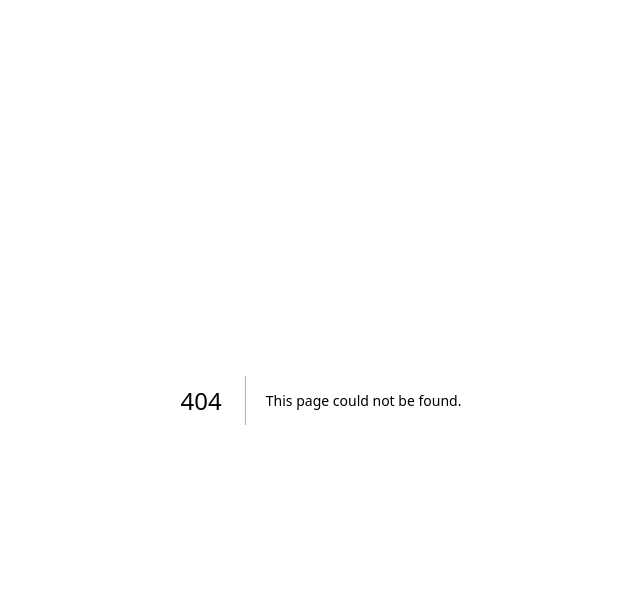
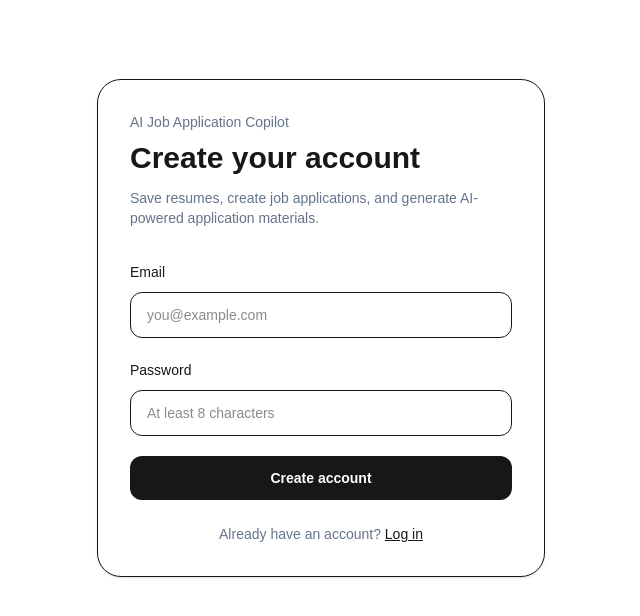
Before and after one commit to surya-adina/AI-Job-Application-Copilot, a Next.js app in the folder frontend/: page /register in a window 1280 px wide. Before the commit this address had no page. Shown: the top 616 px of the page, without its empty margins (319-959 px from the left). Built offline with nearby package versions, Linux system fonts and the light colour scheme.

Commit message:
feat(frontend): add account registration flow

```diff
--- /dev/null
+++ b/frontend/src/app/api/auth/register/route.ts
@@ -0,0 +1,52 @@
+import { NextResponse } from 'next/server';
+
+const API_BASE = process.env.BACKEND_API_URL ?? 'http://localhost:4000';
+
+export async function POST(request: Request) {
+  const body = await request.json();
+
+  const registerResponse = await fetch(`${API_BASE}/auth/register`, {
+    method: 'POST',
+    headers: {
+      'Content-Type': 'application/json',
+    },
+    body: JSON.stringify(body),
+  });
+
+  const registerData = await registerResponse.json();
+
+  if (!registerResponse.ok) {
+    return NextResponse.json(registerData, {
+      status: registerResponse.status,
+    });
+  }
+
+  const loginResponse = await fetch(`${API_BASE}/auth/login`, {
+    method: 'POST',
+    headers: {
+      'Content-Type': 'application/json',
+    },
+    body: JSON.stringify(body),
+  });
+
+  const loginData = await loginResponse.json();
+
+  if (!loginResponse.ok) {
+    return NextResponse.json(loginData, {
+      status: loginResponse.status,
+    });
+  }
+
+  const response = NextResponse.json({
+    user: registerData,
+  });
+
+  response.cookies.set('accessToken', loginData.accessToken, {
+    httpOnly: true,
+    sameSite: 'lax',
+    secure: process.env.NODE_ENV === 'production',
+    path: '/',
+  });
+
+  return response;
+}
--- /dev/null
+++ b/frontend/src/app/register/page.tsx
@@ -0,0 +1,32 @@
+import Link from 'next/link';
+import { RegisterForm } from './register-form';
+
+export default function RegisterPage() {
+  return (
+    <main className="min-h-screen bg-background px-6 py-12 text-foreground">
+      <div className="mx-auto flex min-h-[70vh] max-w-md flex-col justify-center">
+        <div className="rounded-3xl border bg-card p-8 shadow-sm">
+          <div className="mb-8">
+            <p className="text-sm font-medium text-muted-foreground">
+              AI Job Application Copilot
+            </p>
+            <h1 className="mt-2 text-3xl font-bold">Create your account</h1>
+            <p className="mt-3 text-sm text-muted-foreground">
+              Save resumes, create job applications, and generate AI-powered
+              application materials.
+            </p>
+          </div>
+
+          <RegisterForm />
+
+          <p className="mt-6 text-center text-sm text-muted-foreground">
+            Already have an account?{' '}
+            <Link href="/login" className="font-medium text-foreground underline">
+              Log in
+            </Link>
+          </p>
+        </div>
+      </div>
+    </main>
+  );
+}
--- /dev/null
+++ b/frontend/src/app/register/register-form.tsx
@@ -0,0 +1,90 @@
+'use client';
+
+import { useRouter } from 'next/navigation';
+import { FormEvent, useState } from 'react';
+
+export function RegisterForm() {
+  const router = useRouter();
+
+  const [email, setEmail] = useState('');
+  const [password, setPassword] = useState('');
+  const [isSubmitting, setIsSubmitting] = useState(false);
+  const [error, setError] = useState('');
+
+  async function handleSubmit(event: FormEvent<HTMLFormElement>) {
+    event.preventDefault();
+    setError('');
+    setIsSubmitting(true);
+
+    try {
+      const response = await fetch('/api/auth/register', {
+        method: 'POST',
+        headers: {
+          'Content-Type': 'application/json',
+        },
+        body: JSON.stringify({ email, password }),
+      });
+
+      if (!response.ok) {
+        const data = await response.json().catch(() => null);
+        throw new Error(data?.message ?? 'Failed to create account');
+      }
+
+      router.push('/applications');
+      router.refresh();
+    } catch (err) {
+      setError(err instanceof Error ? err.message : 'Failed to create account');
+    } finally {
+      setIsSubmitting(false);
+    }
+  }
+
+  return (
+    <form onSubmit={handleSubmit} className="space-y-5">
+      <div>
+        <label htmlFor="email" className="text-sm font-medium">
+          Email
+        </label>
+        <input
+          id="email"
+          type="email"
+          required
+          value={email}
+          onChange={(event) => setEmail(event.target.value)}
+          className="mt-2 w-full rounded-xl border bg-background px-4 py-3 text-sm outline-none focus:ring-2 focus:ring-foreground/20"
+          placeholder="you@example.com"
+        />
+      </div>
+
+      <div>
+        <label htmlFor="password" className="text-sm font-medium">
+          Password
+        </label>
+        <input
+          id="password"
+          type="password"
+          required
+          minLength={8}
+          value={password}
+          onChange={(event) => setPassword(event.target.value)}
+          className="mt-2 w-full rounded-xl border bg-background px-4 py-3 text-sm outline-none focus:ring-2 focus:ring-foreground/20"
+          placeholder="At least 8 characters"
+        />
+      </div>
+
+      {error ? (
+        <p className="rounded-xl border border-destructive/30 bg-destructive/10 px-4 py-3 text-sm text-destructive">
+          {error}
+        </p>
+      ) : null}
+
+      <button
+        type="submit"
+        disabled={isSubmitting}
+        className="w-full rounded-xl bg-foreground px-4 py-3 text-sm font-semibold text-background transition hover:opacity-90 disabled:cursor-not-allowed disabled:opacity-60"
+      >
+        {isSubmitting ? 'Creating account...' : 'Create account'}
+      </button>
+    </form>
+  );
+}
```
